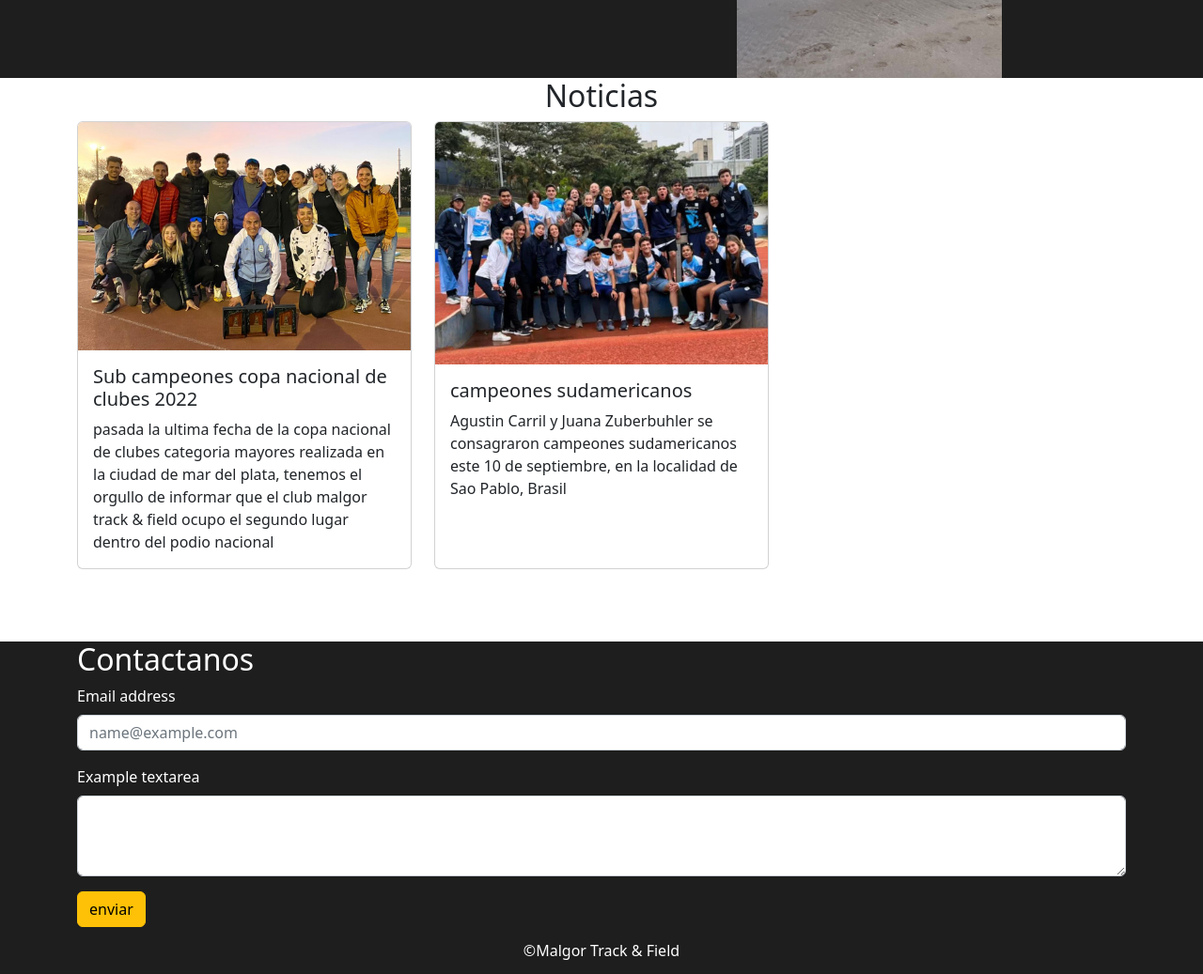
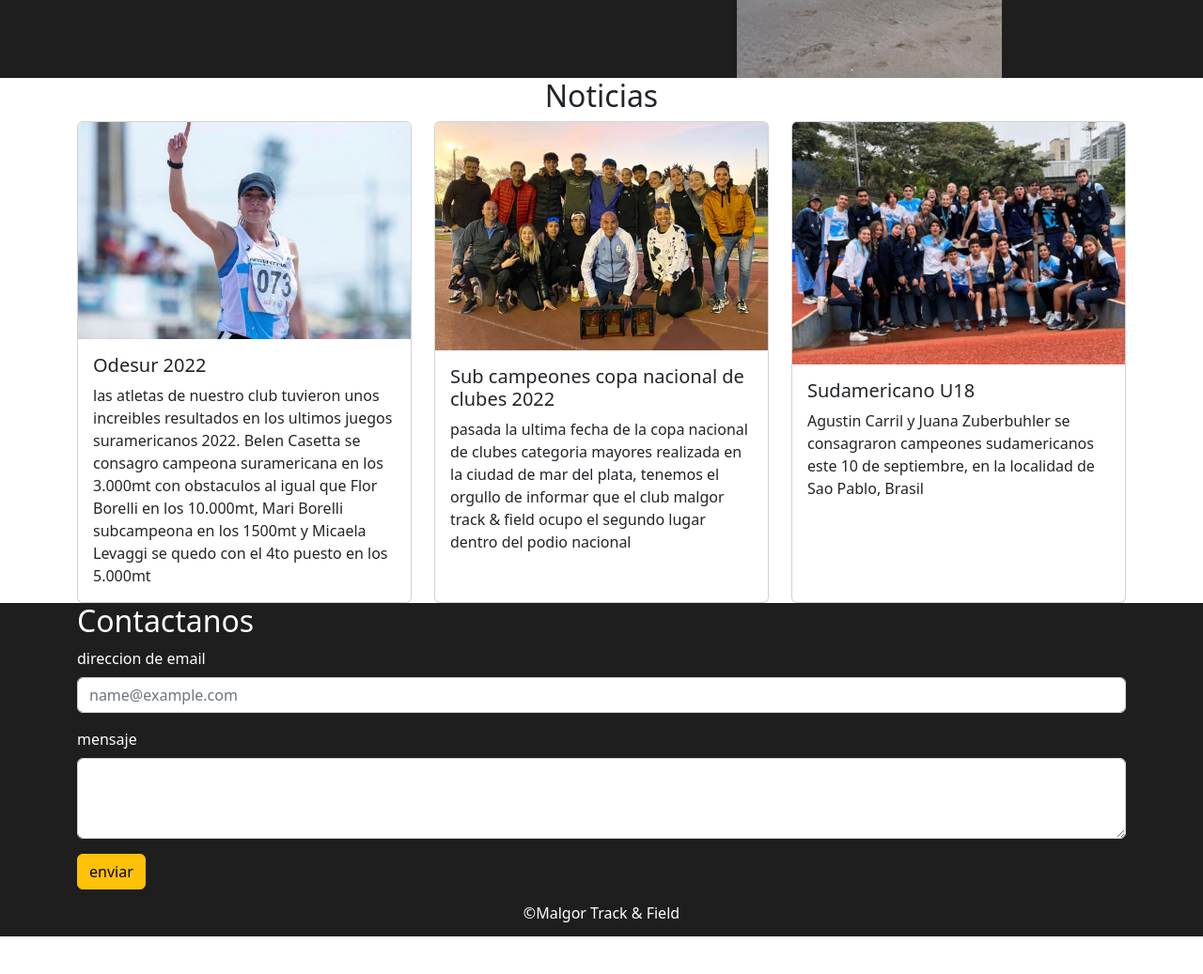
Before and after one commit to joaconieto/malgor-track-field, a website: page index.html in a window 1280 px wide. Shown: the part 1919-2956 px from the top of the page at 94% size. After the commit the page ends 2916 px from the top, so only its background shows below. Drawn offline with nearby package versions, Linux system fonts and the light colour scheme.

Commit message:
arreglos y cambios v2

```diff
--- a/index.html
+++ b/index.html
@@ -3,7 +3,7 @@
 <head>
     <meta charset='utf-8'>
     <meta name="viewport" content="width=device-width, initial-scale=1.0">
-    <link  rel="shortcut icon" href="./assets/img/rsz_logo_m.jpg"
+    <link  rel="shortcut icon" href="./assets/img/rsz_logo_m.jpg">
 <meta name="keywords" content="atletismo, running, club, club atletismo, atletismo mar del plata">
 <meta name="description" content=" malgor track & field, club de atletismo de la ciudad de mar del plata para todo tipo de corredores ">
     <!-- CSS only -->
@@ -113,6 +113,17 @@
     <h2 class="noti">Noticias</h2>
     <div class="container">
         <div class="row row-cols-1 row-cols-md-3 g-4">
+          <div class="col">
+            <div class="card h-100">
+              <img src="./assets/img/card3-belen.jpeg" class="card-img-top" alt="belen odesur"">
+              <div class="card-body">
+                <h5 class="card-title">Odesur 2022</h5>
+                <p class="card-text">las atletas de nuestro club tuvieron unos increibles resultados en los ultimos juegos suramericanos 2022.
+                   Belen Casetta se consagro campeona suramericana en los 3.000mt con obstaculos al igual que Flor Borelli en los 10.000mt,
+                    Mari Borelli subcampeona en los 1500mt y Micaela Levaggi se quedo con el 4to puesto en los 5.000mt </p>
+              </div>
+            </div>
+          </div>
             <div class="col">
               <div class="card h-100">
                 <img src="./assets/img/copadeclubes.jpeg" class="card-img-top" alt="foto grupral copa">
@@ -122,15 +133,17 @@
                 </div>
               </div>
             </div>
+
             <div class="col">
               <div class="card h-100">
                 <img src="./assets/img/card2.jpeg" class="card-img-top" alt="suda u18">
                 <div class="card-body">
-                  <h5 class="card-title">campeones sudamericanos</h5>
+                  <h5 class="card-title">Sudamericano U18</h5>
                   <p class="card-text">Agustin Carril y Juana Zuberbuhler se consagraron campeones sudamericanos este 10 de septiembre, en la localidad de Sao Pablo, Brasil</p>
                 </div>
               </div>
             </div>
+
 
     </div>
 </div>
@@ -142,11 +155,11 @@
         <div class="container">
             <h2 class="contac">Contactanos</h2>
             <div class="mb-3">
-                <label for="exampleFormControlInput1" class="form-label">Email address</label>
+                <label for="exampleFormControlInput1" class="form-label">direccion de email</label>
                 <input type="email" class="form-control" id="exampleFormControlInput1" placeholder="name@example.com">
            </div>
               <div class="mb-3">
-                <label for="exampleFormControlTextarea1" class="form-label">Example textarea</label>
+                <label for="exampleFormControlTextarea1" class="form-label">mensaje</label>
                 <textarea class="form-control" id="exampleFormControlTextarea1" rows="3"></textarea>
               </div>
               <button type="button" class="btn btn-warning">enviar</button>
--- a/scss/layout/_informacion.scss
+++ b/scss/layout/_informacion.scss
@@ -1,7 +1,7 @@
 #informacion {
     background-color: rgb(30, 30, 30);
     height: 500px;
-
+    overflow: hidden;
     .container {
       color: white;
       justify-content: center;
--- a/scss/layout/_noticias.scss
+++ b/scss/layout/_noticias.scss
@@ -1,5 +1,5 @@
 #noticias {
-    height: 600px;
+    height: auto;
 
     .container {
       display: grid;
```
Also changed, not shown: assets/img/card3-belen.jpeg (added), css/main.css, 1 other file.
